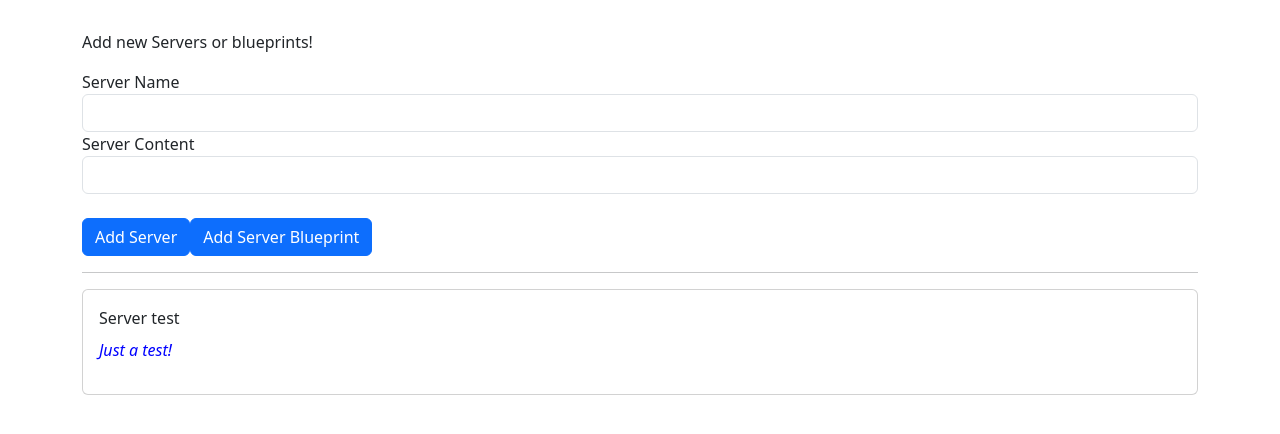
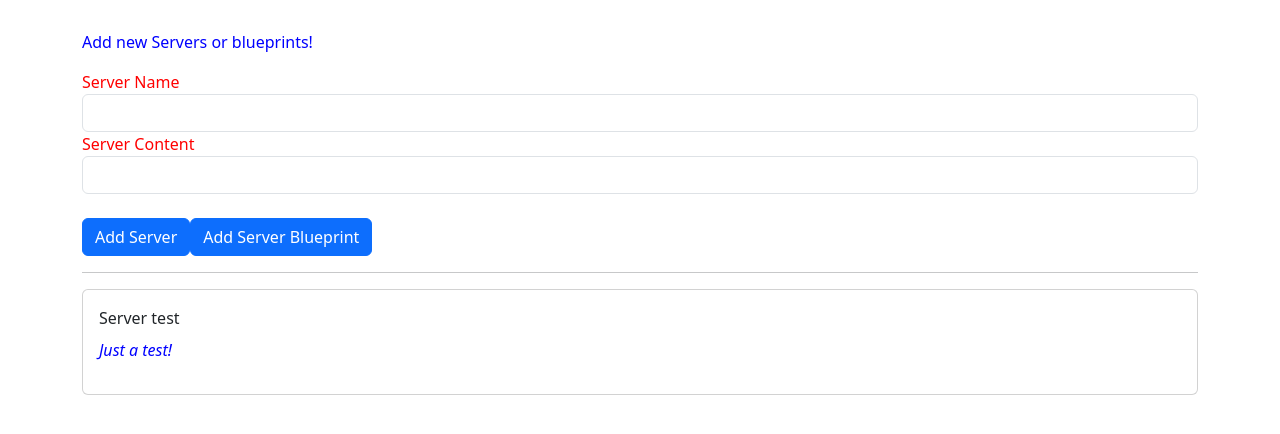
Before and after one commit to hvictorleite/first-app, an Angular app: page / in a window 1280 px wide. Shown: the top 434 px of the page. Built offline with nearby package versions, Linux system fonts and the light colour scheme.

Commit message:
Getting to know ViewEncapsulation

```diff
--- a/src/app/server-element/server-element.component.css
+++ b/src/app/server-element/server-element.component.css
@@ -1,3 +1,7 @@
 p {
   color: blue;
 }
+
+label {
+  color: red;
+}
--- a/src/app/server-element/server-element.component.ts
+++ b/src/app/server-element/server-element.component.ts
@@ -1,9 +1,11 @@
-import { Component, OnInit, Input } from '@angular/core';
+import { Component, OnInit, Input, ViewEncapsulation } from '@angular/core';
 
 @Component({
   selector: 'app-server-element',
   templateUrl: './server-element.component.html',
-  styleUrls: ['./server-element.component.css']
+  styleUrls: ['./server-element.component.css'],
+  encapsulation: ViewEncapsulation.None
+  // encapsulation: ViewEncapsulation.ShadowDom
 })
 export class ServerElementComponent implements OnInit {
   @Input('srvElement') element: { type: string, name: string, content: string };
```
